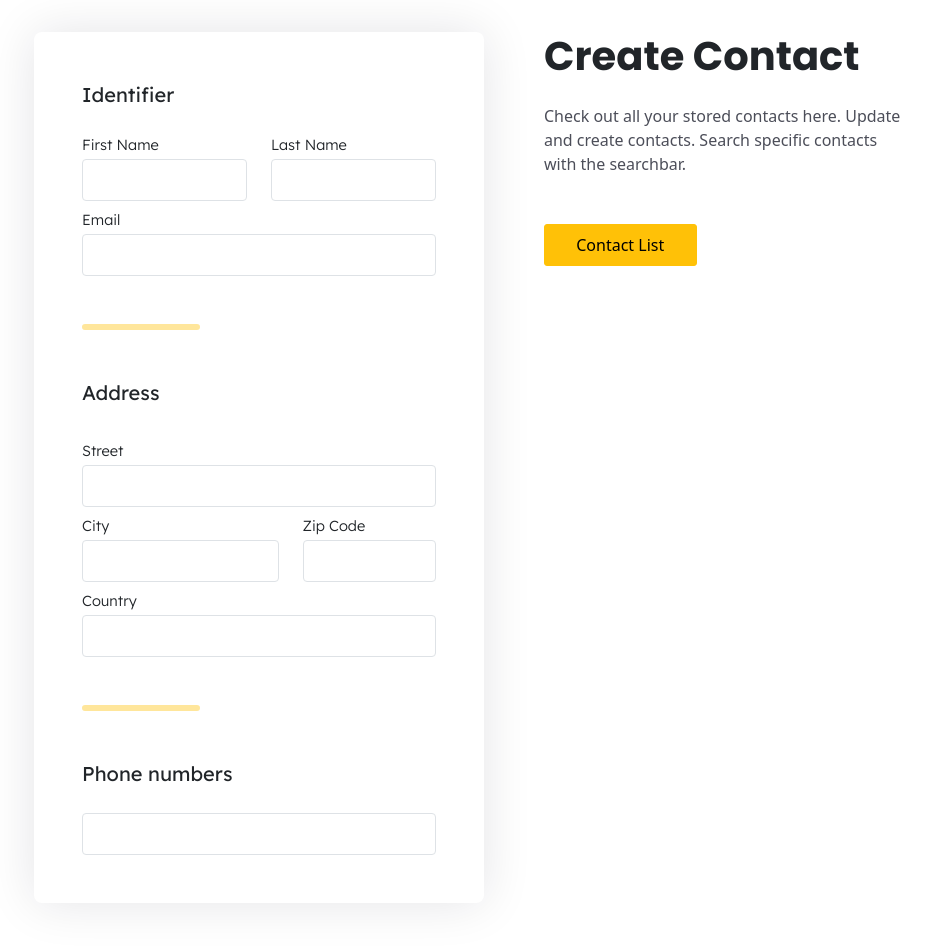
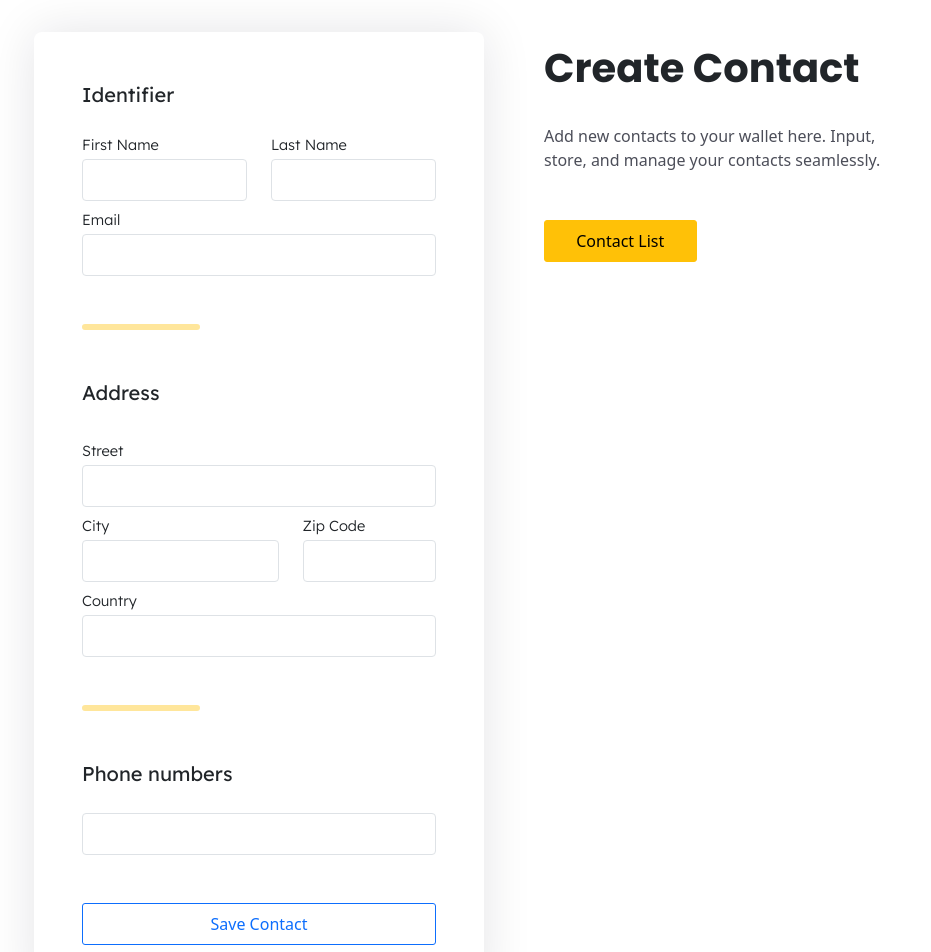
Before and after one commit to a-dany/fsr, an Angular app in the folder front/: page /contacts/create in a window 1280 px wide. Shown: the part 100-1052 px from the top of the page, without its empty margins (174-1105 px from the left). Built offline with nearby package versions, Linux system fonts and the light colour scheme.

Commit message:
fixs: navbar + items

```diff
--- a/front/src/app/components/navbar/navbar.component.html
+++ b/front/src/app/components/navbar/navbar.component.html
@@ -1,4 +1,4 @@
-<nav navbar class="navbar py-3 bg-white" [class.homepage]="isHomePage">
+<nav navbar class="navbar py-3 bg-white position-absolute top-0" [class.homepage]="isHomePage">
 
     <div class="d-flex flex-row align-items-center" [class.col-11]="isHomePage" [class.mx-auto]="isHomePage">
 
@@ -10,7 +10,7 @@
             <a class="nav-link" [routerLink]="['/']">Home</a>
             <a class="nav-link" [routerLink]="['/']">Groups</a>
             <a class="nav-link" [routerLink]="['/contacts']">Contacts</a>
-            <a class="nav-link f-icon fs-5" [routerLink]="['']">sort</a>
+            <a class="nav-link f-icon fs-5">sort</a>
         </div>
 
     </div>
--- a/front/src/app/components/navbar/navbar.component.scss
+++ b/front/src/app/components/navbar/navbar.component.scss
@@ -1,8 +1,16 @@
 [navbar] {
-    position: absolute;
+    $color: #95bfab;
+    // position: sticky !important;
     top: 0; left: 0;
     width: 100%;
     z-index: 999;
+    & .f-icon {
+        transition-duration: .2s;
+        cursor: pointer;
+        &:hover {
+            color: $color;
+        }
+    }
     &.homepage {
         height: 100px;
         --p: 5em;
@@ -13,6 +21,7 @@
         [links] {
             font-size: 13pt;
         }
+        &::after { bottom: 5px !important }
     }
     &:not(.homepage) {
         --p: 3rem;
@@ -24,19 +33,19 @@
         position: relative;
         &:not(.f-icon)::after {
             content: '';
-            content: "";
             position: absolute;
-            border: solid 2px #95bfab;
+            border: solid 1px $color;
             border-radius: 999px;
-            bottom: 0;
+            bottom: 0px;
             left: 0;
             width: 80%;
             box-shadow: 0 0 6PX #bffade;
-            transform-origin: center;
             transform: scaleX(0);
-            &:is(.active,:hover) {
-                transform: scaleX(1);
-            }
+            transform-origin: left;
+            transition-duration: .3s;
+        }
+        &:is(.active,:hover)::after {
+            transform: scaleX(1);
         }
     }
 }
--- a/front/src/app/pages/contacts/contact-create/contact-create.component.html
+++ b/front/src/app/pages/contacts/contact-create/contact-create.component.html
@@ -7,64 +7,70 @@
     <div class="row w-100 mt-3">
 
         <!-- LEFT SIDE -->
-        <div class="col-lg-7  px-lg-5">
+        <div class="col-lg-7 px-lg-5">
             <div scrolling class="container h-100 rounded-3 col-12 mx-auto p-5" style="box-shadow: 0 0 50PX #090e201c">
                 <!-- Form here -->
                 <div class="f-lexend fs-5">Identifier</div>
                 <div class="row mt-4">
                     <div appinput class="col-6">
-                        <input class="form-control py-2" type="text"/>
+                        <input class="form-control py-2" type="text" />
                         <span class="f-lexend fw-light">First Name</span>
                     </div>
                     <div appinput class="col-6">
-                        <input class="form-control py-2" type="text"/>
+                        <input class="form-control py-2" type="text" />
                         <span class="f-lexend fw-light">Last Name</span>
                     </div>
                 </div>
                 <div appinput class="col-12 mt-2">
-                    <input class="form-control py-2" type="text"/>
+                    <input class="form-control py-2" type="text" />
                     <span class="f-lexend fw-light">Email</span>
                 </div>
 
-                <hr appdivider class="col-4 mt-5"/>
+                <hr appdivider class="col-4 mt-5" />
 
                 <div class="f-lexend fs-5 mt-5">Address</div>
                 <div class="row mt-4">
                     <div appinput class="col-12 mt-2">
-                        <input class="form-control py-2" type="text"/>
+                        <input class="form-control py-2" type="text" />
                         <span class="f-lexend fw-light">Street</span>
                     </div>
                     <div appinput class="col-7 mt-2">
-                        <input class="form-control py-2" type="text"/>
+                        <input class="form-control py-2" type="text" />
                         <span class="f-lexend fw-light">City</span>
                     </div>
                     <div appinput class="col-5 mt-2">
-                        <input class="form-control py-2" type="number"/>
+                        <input class="form-control py-2" type="number" />
                         <span class="f-lexend fw-light">Zip Code</span>
                     </div>
                     <div appinput class="col-12 mt-2">
-                        <input class="form-control py-2" type="text"/>
+                        <input class="form-control py-2" type="text" />
                         <span class="f-lexend fw-light">Country</span>
                     </div>
                 </div>
 
-                <hr appdivider class="col-4 mt-5"/>
+                <hr appdivider class="col-4 mt-5" />
 
                 <div class="f-lexend fs-5 mt-5">Phone numbers</div>
                 <div class="mt-4">
-                    <input class="form-control py-2 w-100" type="text"/>
+                    <input class="form-control py-2 w-100" type="text" />
                     <!-- <input class="form-control py-2 w-100 mt-2" type="text"/> -->
+                </div>
+
+                <div class="mt-5">
+                    <div class="btn btn-outline-primary w-100 py-2">Save Contact</div>
                 </div>
                 <!-- End form -->
             </div>
         </div>
         <!-- RIGHT SIDE -->
         <div class="col-lg-5">
-            <h1 class="f-poppins fw-bold mb-4">Create Contact</h1>
-            <div apptext>
-                Check out all your stored contacts here. Update and create contacts. Search specific contacts with the searchbar.
+            <div style="position: sticky; top: 8.5em;">
+                <h1 class="f-poppins fw-bold mb-4 py-2">Create Contact</h1>
+                <div apptext>
+                    Add new contacts to your wallet here. Input, store, and manage your contacts seamlessly.
+                </div>
+                <button appbtn class="btn btn-warning mt-5 col-5 py-2" [routerLink]="['../']">Contact List</button>
             </div>
-            <button appbtn class="btn btn-warning mt-5 col-5 py-2" [routerLink]="['../']">Contact List</button>
         </div>
 
     </div>
--- a/front/src/app/pages/contacts/contact-list/contact-list.component.html
+++ b/front/src/app/pages/contacts/contact-list/contact-list.component.html
@@ -9,9 +9,9 @@
         <!-- LEFT SIDE -->
         <div class="col-lg-5">
             <h1 class="f-poppins fw-bold mb-4">Contact List</h1>
-            <span apptext>
-                Check out all your stored contacts here. Update and create contacts. Search specific contacts with the searchbar.
-            </span>
+            <div apptext>
+                Manage your stored contacts: create and update entries while easily searching for specific contacts through the integrated search bar.
+            </div>
             <button appbtn class="btn btn-warning mt-5 col-5 py-2" [routerLink]="['./create']">Create</button>
         </div>
         <!-- RIGHT SIDE -->
--- a/front/src/styles.scss
+++ b/front/src/styles.scss
@@ -82,5 +82,7 @@ hr[appdivider] {
 [appinput] {
     display: flex;
     flex-direction: column-reverse;
+    &>:is(input,span) { transition-duration: .2s; }
     &>span  { font-size: 11pt; }
+    input:focus + span { color: #6491d2; }
 }
```
